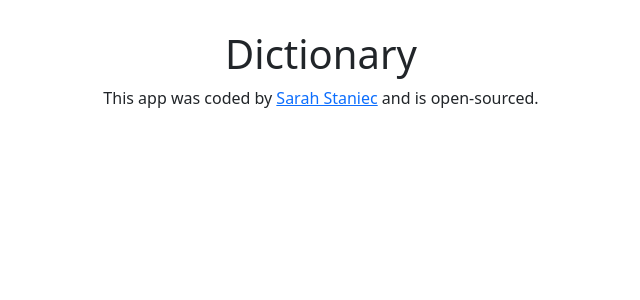
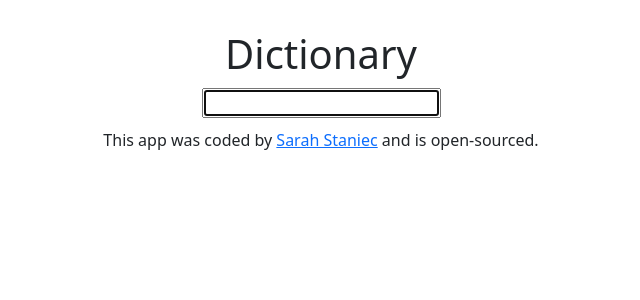
Before and after one commit to staniecs/dictionary, a React (Vite) app in the folder dictionary-app/: page / in a window 1280 px wide. Shown: the top 300 px of the page, without its empty margins (319-959 px from the left). Built offline with nearby package versions, Linux system fonts and the light colour scheme.

Commit message:
added dictionary api integration
imported axios, got search bar set up with API

```diff
--- a/dictionary-app/package.json
+++ b/dictionary-app/package.json
@@ -10,6 +10,7 @@
     "preview": "vite preview"
   },
   "dependencies": {
+    "axios": "^1.18.1",
     "react": "^19.2.7",
     "react-dom": "^19.2.7"
   },
--- a/dictionary-app/src/App.jsx
+++ b/dictionary-app/src/App.jsx
@@ -1,12 +1,17 @@
 import { useState } from 'react'
 import './App.css'
+import Dictionary from "./Dictionary";
 
 export default function App() {
   return (
 <div className="App">
-  <h1>Dictionary</h1>
+  <div className="container">
+    <h1>Dictionary</h1>
+    <Dictionary />
 
   <p>This app was coded by <a href="https://github.com/staniecs" target="_blank" rel="noopener noreferrer">Sarah Staniec</a> and is open-sourced.</p>
+  </div>
+
 </div>
 
 
--- /dev/null
+++ b/dictionary-app/src/Dictionary.css
@@ -0,0 +1,10 @@
+.Dictionary {
+    max-width: 600px;
+
+    margin: 0 auto;
+}
+
+.Dictionary form {
+    border-radius: 10px;
+    margin: 10px;
+}
--- /dev/null
+++ b/dictionary-app/src/Dictionary.jsx
@@ -0,0 +1,32 @@
+import React, { useState } from "react";
+import "./Dictionary.css";
+import axios from "axios";
+
+export default function Dictionary() {
+    let [keyword, setKeyword] = useState("");
+
+    function handleResponse(response) {
+        console.log(response.data.word)
+    }
+
+    function search(event) {
+        event.preventDefault();
+        alert(`Searching for ${keyword}...`);
+
+        let apiKey = `b3b36of7f40tfb2fc5ea76728725e80c`;
+        let apiUrl = `https://api.shecodes.io/dictionary/v1/define?word=${keyword}&key=${apiKey}`;
+        axios.get(apiUrl).then(handleResponse);
+    }
+
+    function handleKeywordChange(event) {
+        setKeyword(event.target.value);
+    }
+
+    return (
+        <div className="Dictionary">
+            <form onSubmit={search}>
+                <input type="search" autoFocus={true} onChange={handleKeywordChange} />
+            </form>
+        </div>
+    )
+}
```
Also changed, not shown: dictionary-app/src/App.css (line endings or trailing spaces), 1 other file (tests, documents, lock files or other folders).
